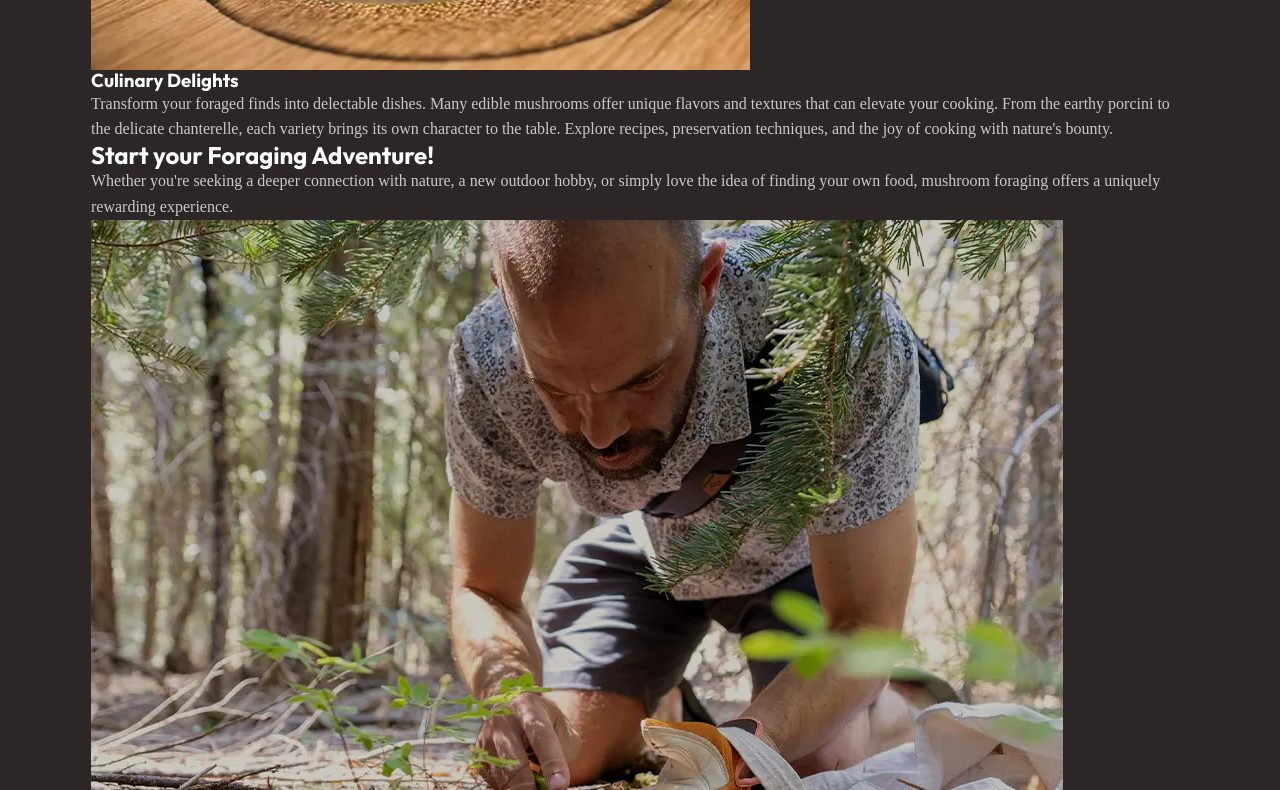
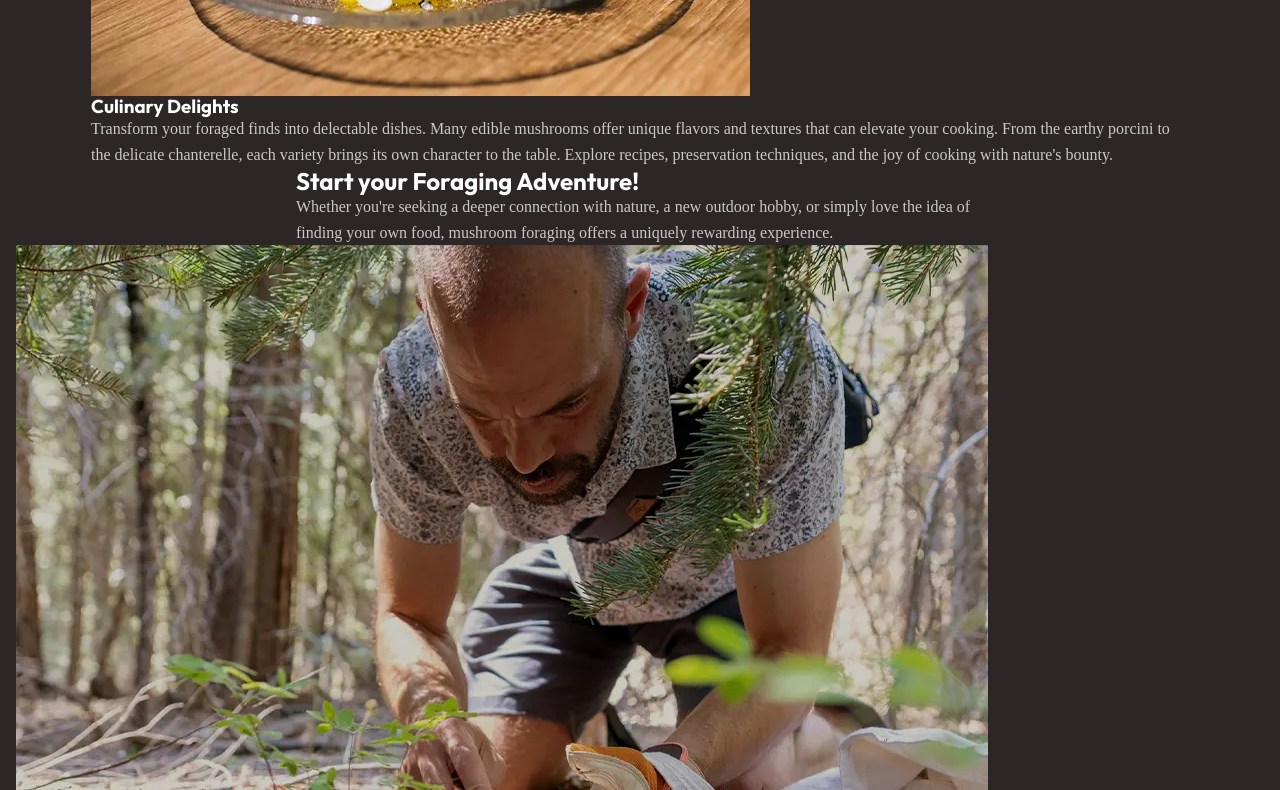
Before and after one commit to onitsuji/ff-css, a plain HTML site: page index.html in a window 1280 px wide. Shown: the part 2010-2800 px from the top of the page. Drawn offline with Linux system fonts and the light colour scheme.

Commit message:
wrapper modifier with data attribute, added to markup

```diff
--- a/index.html
+++ b/index.html
@@ -14,7 +14,7 @@
     </head>
     <body>
         <header class="site-header">
-            <div class="wrapper">
+            <div class="wrapper" data-width="wide">
                 <img src="./assets/fungi-finders.svg" alt="logo" />
                 <nav class="primary-nav">
                     <ul>
@@ -29,6 +29,8 @@
             <section class="hero">
                 <div class="wrapper">
                     <h1>Discover the World of Mushroom Foraging</h1>
+                </div>
+                <div class="wrapper" data-width="narrow">
                     <p>
                         Mushroom foraging is the art and science of identifying
                         and collecting wild mushrooms.
@@ -108,7 +110,7 @@
                 </div>
             </section>
             <section>
-                <div class="wrapper">
+                <div class="wrapper" data-width="narrow">
                     <h2>Start your <span>Foraging Adventure!</span></h2>
                     <p>
                         Whether you're seeking a deeper connection with nature,
@@ -119,7 +121,7 @@
                 </div>
             </section>
             <section>
-                <div class="wrapper">
+                <div class="wrapper" data-width="wide">
                     <!-- two columns -->
                     <div>
                         <div>
@@ -150,7 +152,7 @@
                 </div>
             </section>
             <section>
-                <div class="wrapper">
+                <div class="wrapper" data-width="wide">
                     <!-- two columns -->
                     <div>
                         <div>
--- a/styles.css
+++ b/styles.css
@@ -182,16 +182,22 @@
 
 @layer layout {
     .wrapper {
-        max-width: 1130px;
+        --wrapper-max-width: 1130px;
+
+        max-width: var(--wrapper-max-width);
         margin-inline: auto;
         padding-inline: 1rem;
 
         &[data-width="wide"] {
-            max-width: 1330px;
+            --wrapper-max-width: 1330px;
+
+            max-width: var(--wrapper-max-width);
         }
 
         &[data-width="narrow"] {
-            max-width: 720px;
+            --wrapper-max-width: 720px;
+
+            max-width: var(--wrapper-max-width);
         }
     }
 }
```
